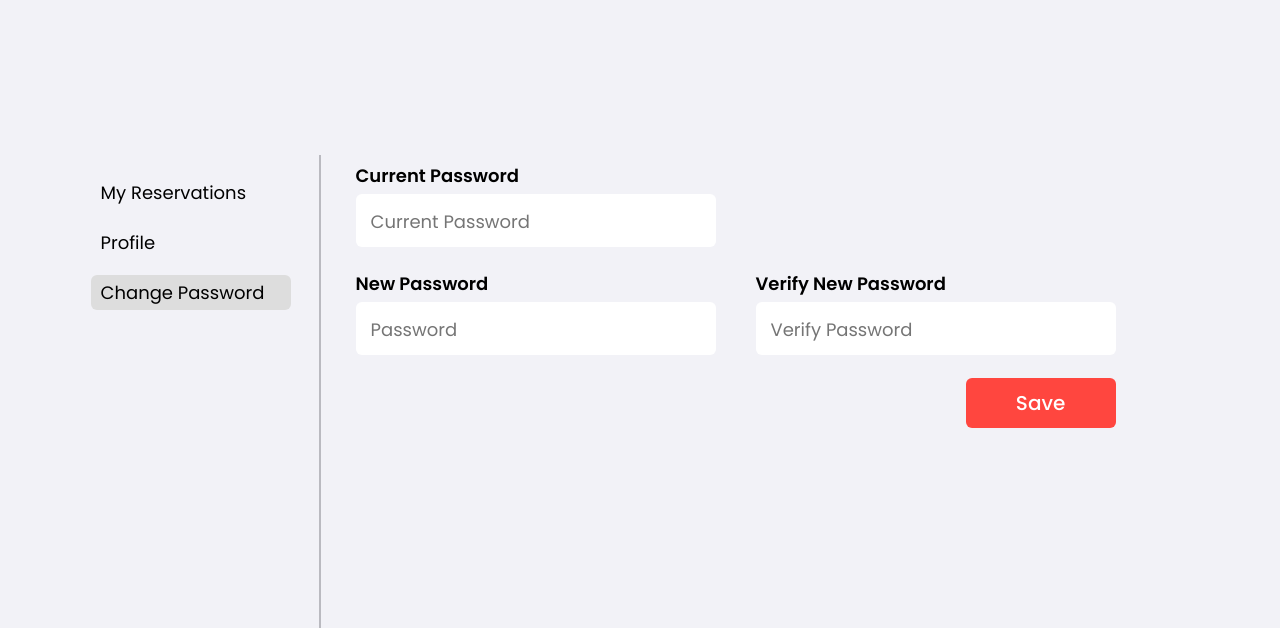
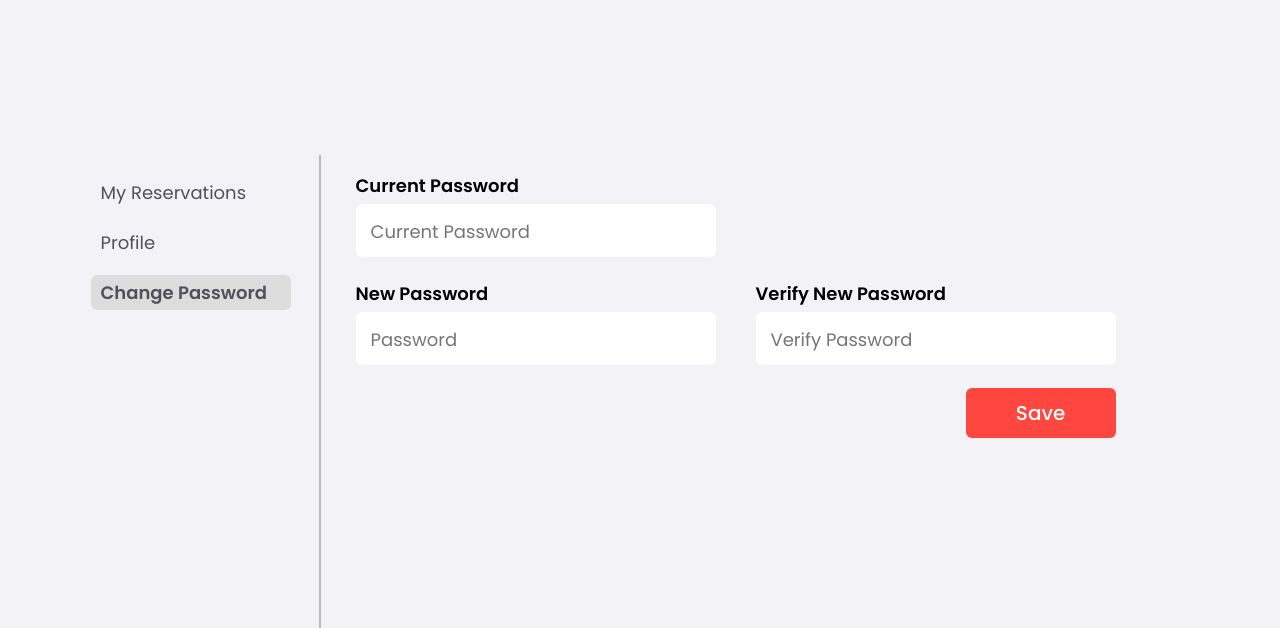
Before and after one commit to devindsnk/beauty-craft, a PHP site: page /beauty-craft/app/views/customer/cust_changePassword.php in a window 1280 px wide. Shown: the top 628 px of the page. Run offline with PHP 8.4, Linux system fonts and the light colour scheme; some libraries are stand-ins or nearby versions.

Commit message:
side nav changed

```diff
--- a/app/views/customer/cust_changePassword.php
+++ b/app/views/customer/cust_changePassword.php
@@ -34,7 +34,7 @@
 
         </div>
         <div class="container">
-            <div class="item item4">
+            <div class="item item6">
                 <div class="profname">
                     <label class="proflabel">Current Password </label> <br />
                       <div class="passwordinput">
@@ -42,7 +42,7 @@
                     </div>
                 </div>
             </div>
-            <div class="item item2">
+            <div class="item item7">
                 <div class="profname">
                     <label class="proflabel">New Password </label> <br />
                     <div class="passwordinput">
--- a/public/css/customer.css
+++ b/public/css/customer.css
@@ -33,7 +33,8 @@
     flex-direction: row;
 }
 
-.item2 {
+.item2,
+.item7 {
     height: 18%;
     display: flex;
     flex-direction: row;
@@ -43,8 +44,13 @@
     height: 15%;
 }
 
-.item4 {
+.item4,
+.item6 {
     height: 18%;
+}
+
+.item6 {
+    margin-top: 10px;
 }
 
 .item5 {
@@ -177,6 +183,7 @@ label.proflabel {
 .sidenavbtn1 button,
 .sidenavbtn2 button,
 .sidenavbtn3 button {
+    color: #50515a;
     width: 200px;
     height: 35px;
     margin-right: 28px;
@@ -193,8 +200,10 @@ label.proflabel {
 
 .sidenavbttn.selected {
     background-color: #dddddd;
+    font-weight: 600;
 }
 
-button.sidenavbttn.option:hover {
+
+/* button.sidenavbttn.option:hover {
     font-weight: 500;
-}
+} */
```
